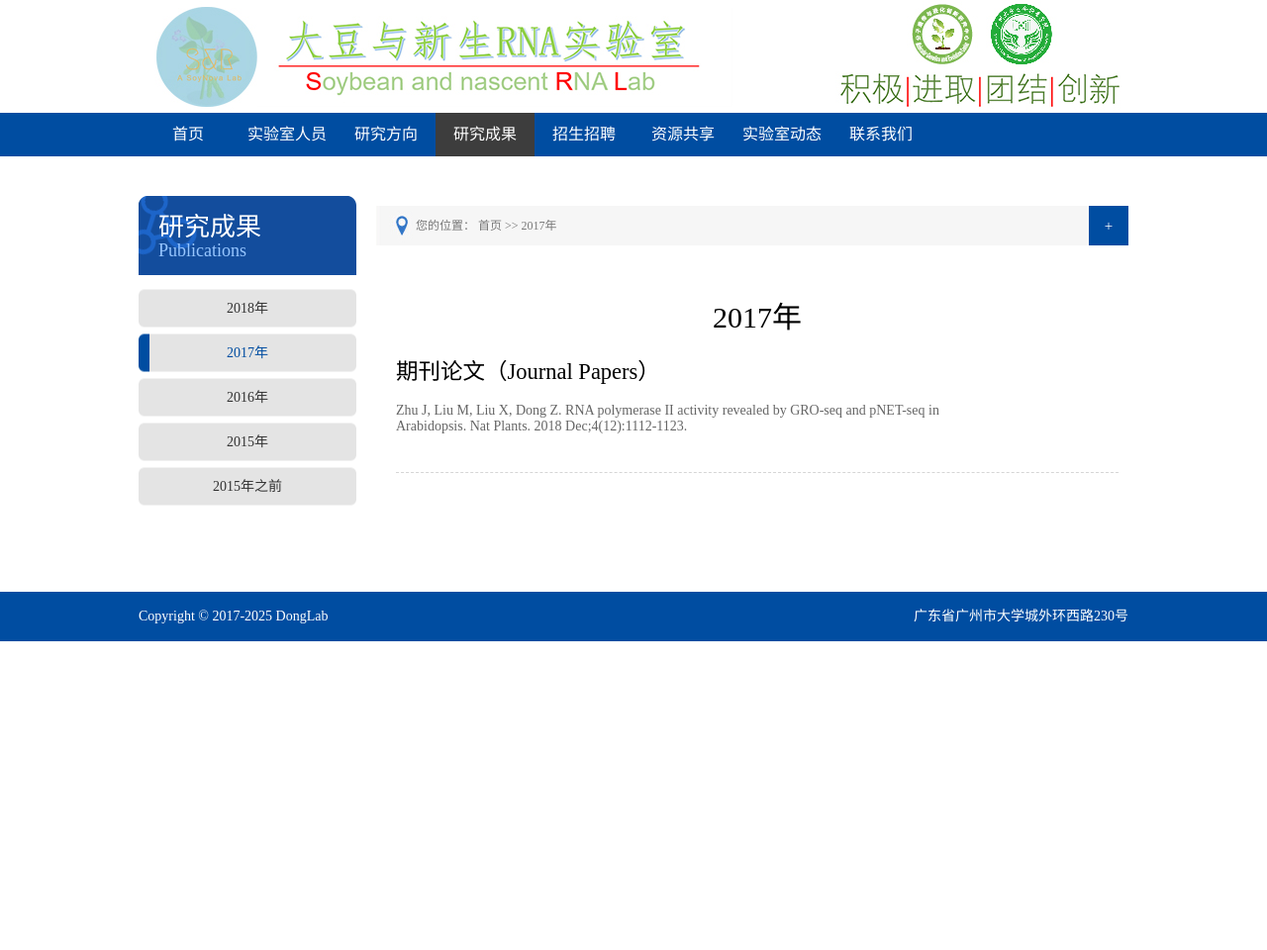
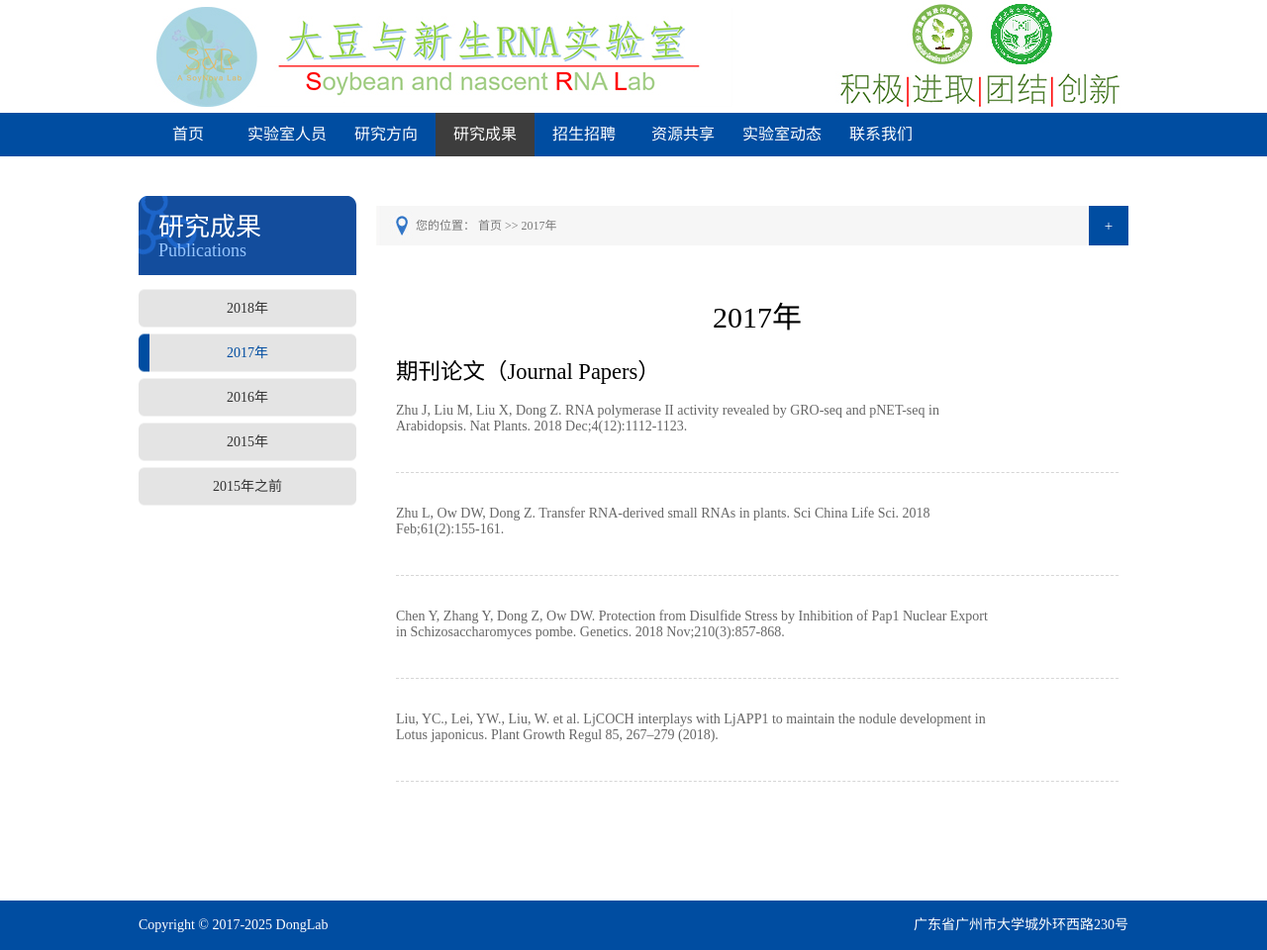
Before and after one commit to zhanweimin2021/zhanweimin2021.github.io, a Jekyll site: the page built from pages/2017.html, in a window 1280 px wide. Shown: the whole page at 99% size. Built offline with Jekyll 4.4.1, drawn with Linux system fonts in a browser that asks for light colours; before the commit the page ends 900 px from its top, so only the background shows below that.

Commit message:
Update 2017.html

```diff
--- a/pages/2017.html
+++ b/pages/2017.html
@@ -16,8 +16,18 @@
       <br>
       <h2>期刊论文（Journal Papers）</h2>
       <ul>
-        <li style="height:70px;">
+        <li style="height:70px;margin-bottom: 15px;"">
           <div class="n_temp_r_b1"><h4><a href="https://doi.org/10.1038/s41477-018-0280-0" target="_blank">Zhu J, Liu M, Liu X, Dong Z. RNA polymerase II activity revealed by GRO-seq and pNET-seq in Arabidopsis. Nat Plants. 2018 Dec;4(12):1112-1123. </a></h4></div>
+        </li>
+        <li style="height:70px;margin-bottom: 15px;"">
+          <div class="n_temp_r_b1"><h4><a href="https://link.springer.com/article/10.1007/s11427-017-9167-5" target="_blank">Zhu L, Ow DW, Dong Z. Transfer RNA-derived small RNAs in plants. Sci China Life Sci. 2018 Feb;61(2):155-161. </a></h4></div>
+        </li>
+         <li style="height:70px;margin-bottom: 15px;"">
+          <div class="n_temp_r_b1"><h4><a href="https://pmc.ncbi.nlm.nih.gov/articles/PMC6218218/" target="_blank">Chen Y, Zhang Y, Dong Z, Ow DW. Protection from Disulfide Stress by Inhibition of Pap1 Nuclear Export in Schizosaccharomyces pombe. Genetics. 2018 Nov;210(3):857-868. </a></h4></div>
+        </li>
+        </li>
+         <li style="height:70px;margin-bottom: 15px;"">
+          <div class="n_temp_r_b1"><h4><a href="https://link.springer.com/article/10.1007/s10725-018-0392-6#citeas" target="_blank">Liu, YC., Lei, YW., Liu, W. et al. LjCOCH interplays with LjAPP1 to maintain the nodule development in Lotus japonicus. Plant Growth Regul 85, 267–279 (2018). </a></h4></div>
         </li>
       </ul>
       <div style="margin-top:50px"></div>
```
